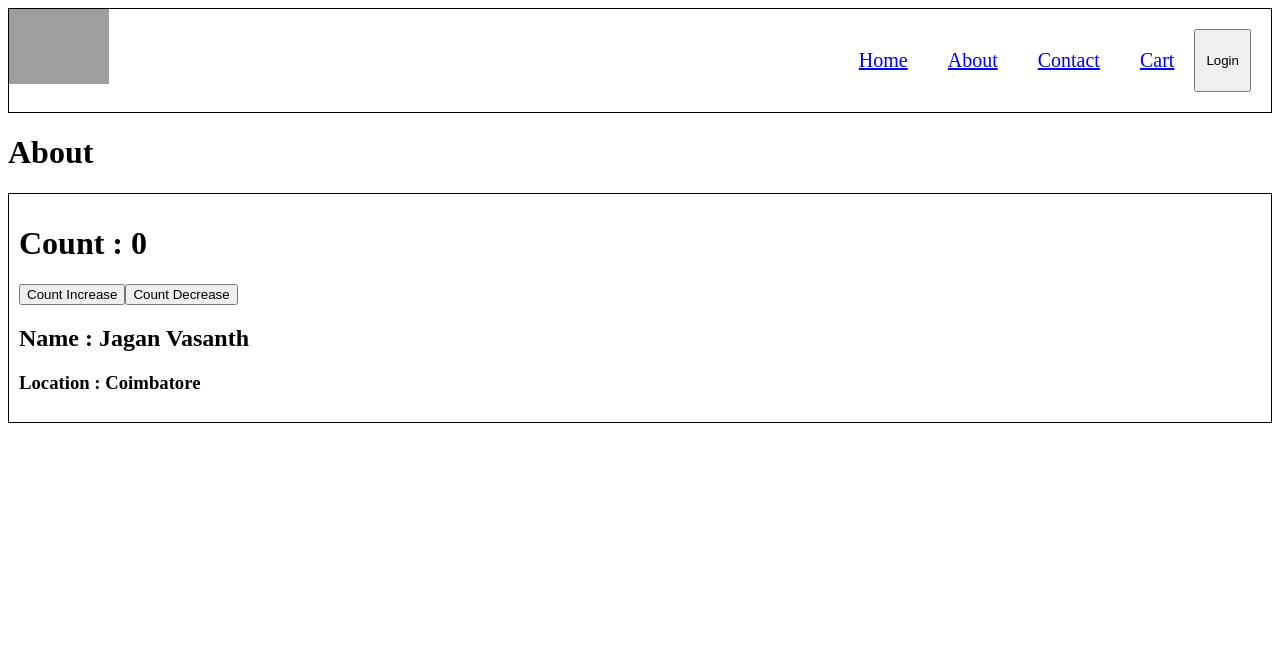
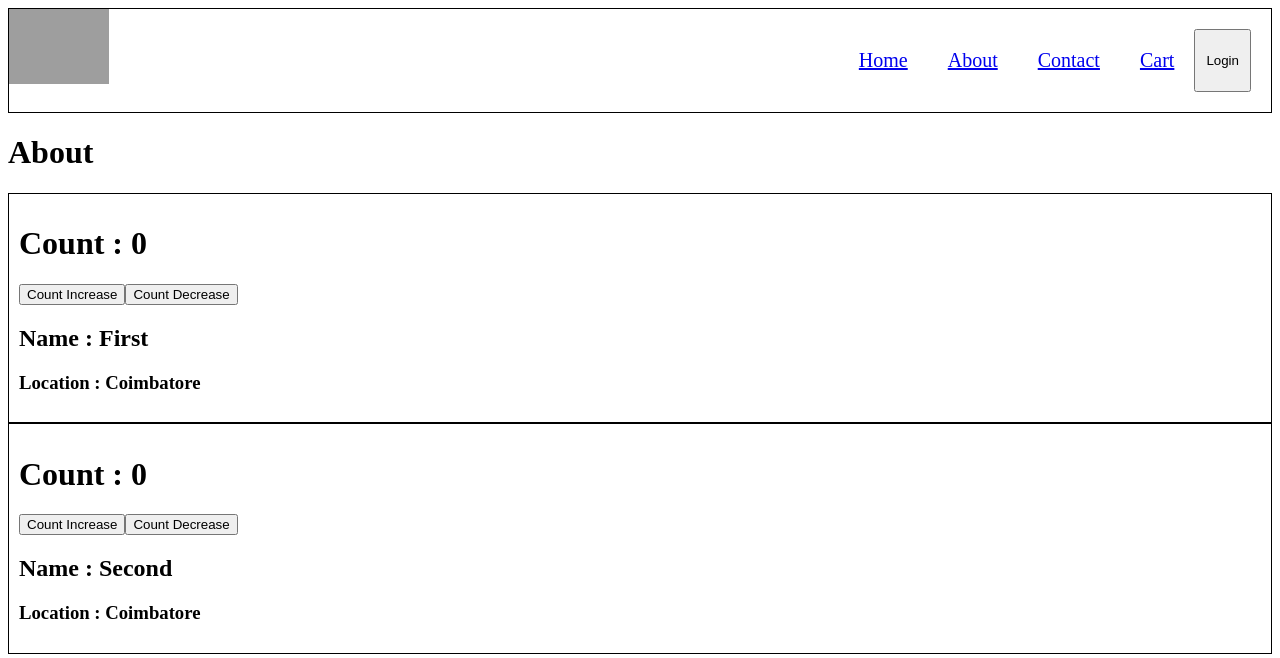
Before and after one commit to Jaganravichandran/namaste-react, a React (Vite) app: page /about in a window 1280 px wide. Shown: the top 658 px of the page. Built offline with nearby package versions, Linux system fonts and the light colour scheme; grey boxes are pictures that could not be loaded.

Commit message:
episode-08 part-05

```diff
--- a/src/components/About.jsx
+++ b/src/components/About.jsx
@@ -18,7 +18,8 @@ class About extends Component {
     return (
       <div>
         <h1>About</h1>
-        <UserClass name={"Jagan Vasanth"} location={"Coimbatore"} />
+        <UserClass name={"First"} location={"Coimbatore"} />
+        <UserClass name={"Second"} location={"Coimbatore"} />
       </div>
     );
   }
--- a/src/components/UserClass.jsx
+++ b/src/components/UserClass.jsx
@@ -7,18 +7,18 @@ class UserClass extends React.Component {
       count: 0,
     };
 
-    console.log("Child Constructor");
+    console.log(this.props.name + " Child Constructor");
   }
 
   componentDidMount() {
-    console.log("Child Component Did Mount");
+    console.log(this.props.name + " Child Component Did Mount");
   }
 
   render() {
     const { name, location } = this.props;
     const { count } = this.state;
 
-    console.log("Child Render");
+    console.log(this.props.name + " Child Render");
     return (
       <div className="user-card">
         <h1>Count : {count}</h1>
```
